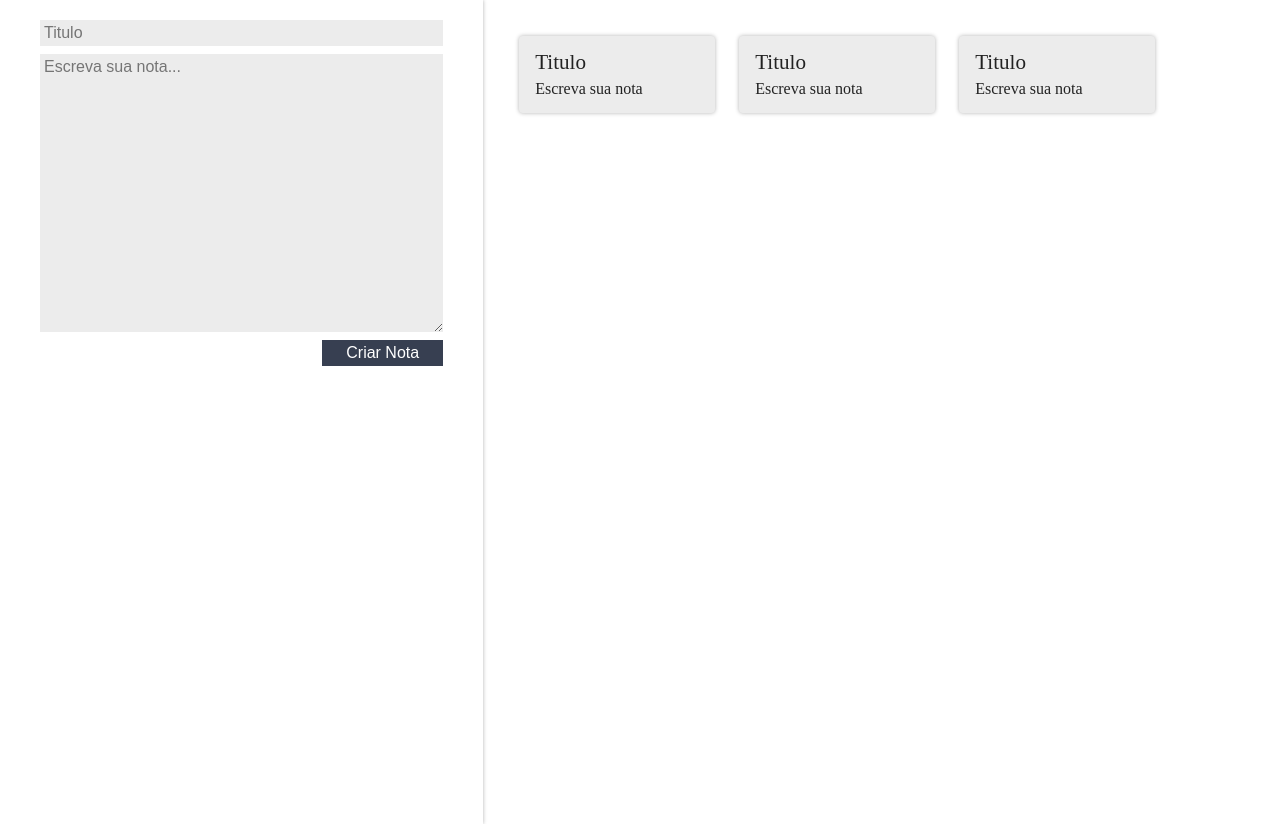
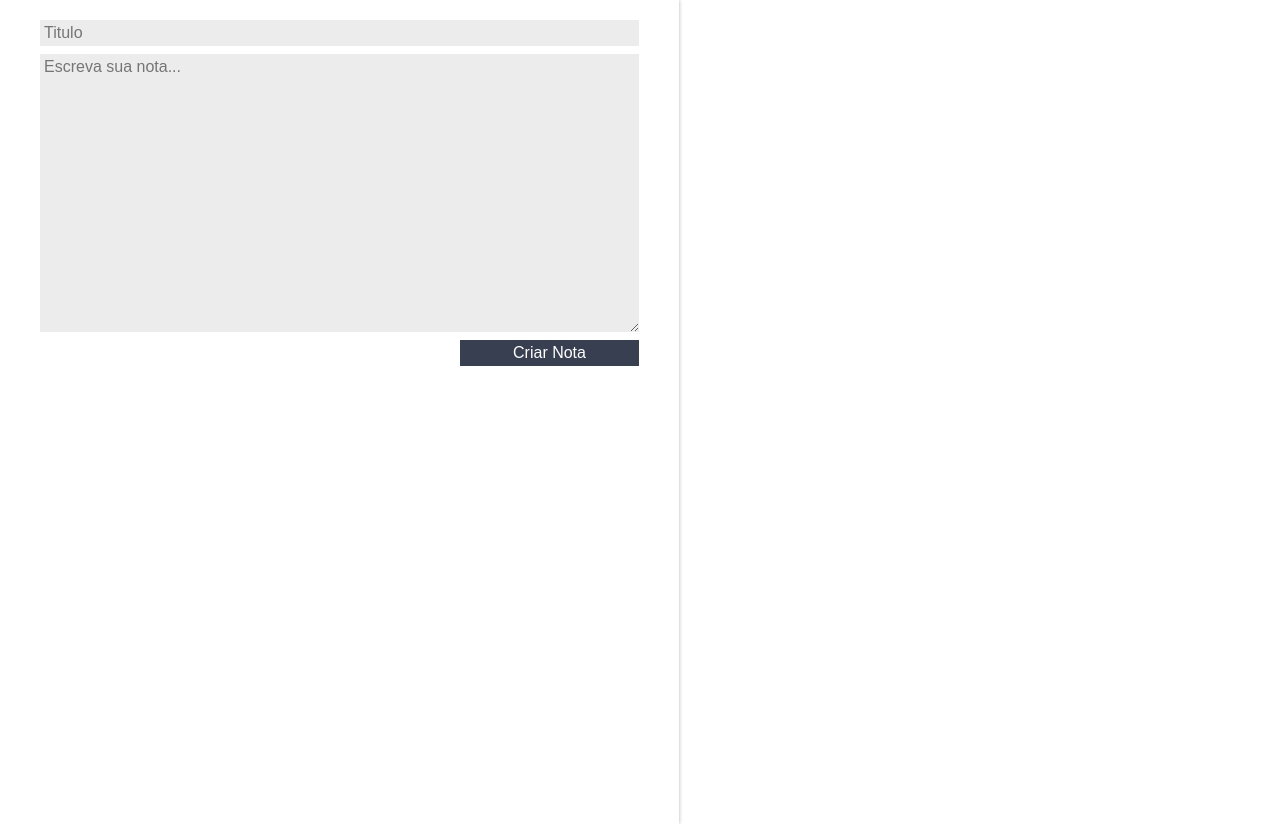
Before and after one commit to raigomes/ceep, a React (Create React App) app: page / in a window 1280 px wide. Built offline with nearby package versions, Linux system fonts and the light colour scheme.

Commit message:
Criando lógica para inserir os cards com o State e Props

```diff
--- a/src/App.js
+++ b/src/App.js
@@ -1,17 +1,37 @@
-import React from 'react'
-import FormularioCadastro from './components/FormularioCadastro';
-import ListaDeNotas from './components/ListaDeNotas';
+import React, { Component } from "react";
+import FormularioCadastro from "./components/FormularioCadastro";
+import ListaDeNotas from "./components/ListaDeNotas";
 
-import './assets/index.css';
-import './assets/App.css';
+import "./assets/index.css";
+import "./assets/App.css";
 
-function App() {
-  return (
-    <section className="conteudo">
-      <FormularioCadastro />
-      <ListaDeNotas />
-    </section>
-  );
+class App extends Component {
+
+  constructor() {
+    super()
+    this.state = {
+      notas:[]
+    }
+  }
+
+  criaNota(titulo, texto) {
+    const novaNota = {titulo, texto}
+    const novoArrayDeNotas = [...this.state.notas, novaNota]
+    const novoEstado = {
+      notas: novoArrayDeNotas
+    }
+
+    this.setState(novoEstado)
+  }
+
+  render() {
+    return (
+      <section className="conteudo">
+        <FormularioCadastro criaNota={this.criaNota.bind(this)} />
+        <ListaDeNotas notas={this.state.notas} />
+      </section>
+    );
+  }
 }
 
 export default App;
--- a/src/components/CardNota/CardNota.jsx
+++ b/src/components/CardNota/CardNota.jsx
@@ -7,9 +7,9 @@ class CardNota extends Component {
     return (
       <section className="card-nota">
         <header className="card-nota_cabecalho">
-          <h3 className="card-nota_titulo">Titulo</h3>
+          <h3 className="card-nota_titulo">{this.props.titulo}</h3>
         </header>
-        <p className="card-nota_texto">Escreva sua nota</p>
+        <p className="card-nota_texto">{this.props.texto}</p>
       </section>
     );
   }
--- a/src/components/FormularioCadastro/FormularioCadastro.jsx
+++ b/src/components/FormularioCadastro/FormularioCadastro.jsx
@@ -3,18 +3,45 @@ import React, { Component } from "react";
 import "./estilo.css";
 
 class FormularioCadastro extends Component {
+
+  constructor(props) {
+    super(props)
+    this.titulo = ""
+    this.texto = ""
+  }
+
+  _handleMudancaTitulo(evento) {
+    evento.stopPropagation()
+    this.titulo = evento.target.value
+  }
+
+  _handleMudancaTexto(evento) {
+    evento.stopPropagation()
+    this.texto = evento.target.value
+  }
+
+  _criaNota(evento) {
+    evento.preventDefault()
+    evento.stopPropagation()
+    this.props.criaNota(this.titulo, this.texto)
+  }
+
   render() {
     return (
-      <form className="form-cadastro">
+      <form
+        className="form-cadastro"
+        onSubmit={this._criaNota.bind(this)}>
         <input
           type="text"
           placeholder="Titulo"
           className="form-cadastro_input"
+          onChange={this._handleMudancaTitulo.bind(this)}
         ></input>
         <textarea
           rows={15}
           placeholder="Escreva sua nota..."
           className="form-cadastro_input"
+          onChange={this._handleMudancaTexto.bind(this)}
         />
         <button className="form-cadastro_input form-cadastro_submit">
           Criar Nota
--- a/src/components/ListaDeNotas/ListaDeNotas.jsx
+++ b/src/components/ListaDeNotas/ListaDeNotas.jsx
@@ -7,9 +7,9 @@ class ListaDeNotas extends Component {
   render() {
     return (
       <ul className="lista-notas">
-        {Array.of("Trabalho", "Trabalho", "Estudos").map((categoria, index) => (
+        {this.props.notas.map((nota, index) => (
           <li key={index} className="lista-notas_item">
-            <CardNota />
+            <CardNota titulo={nota.titulo} texto={nota.texto} />
           </li>
         ))}
       </ul>
```
